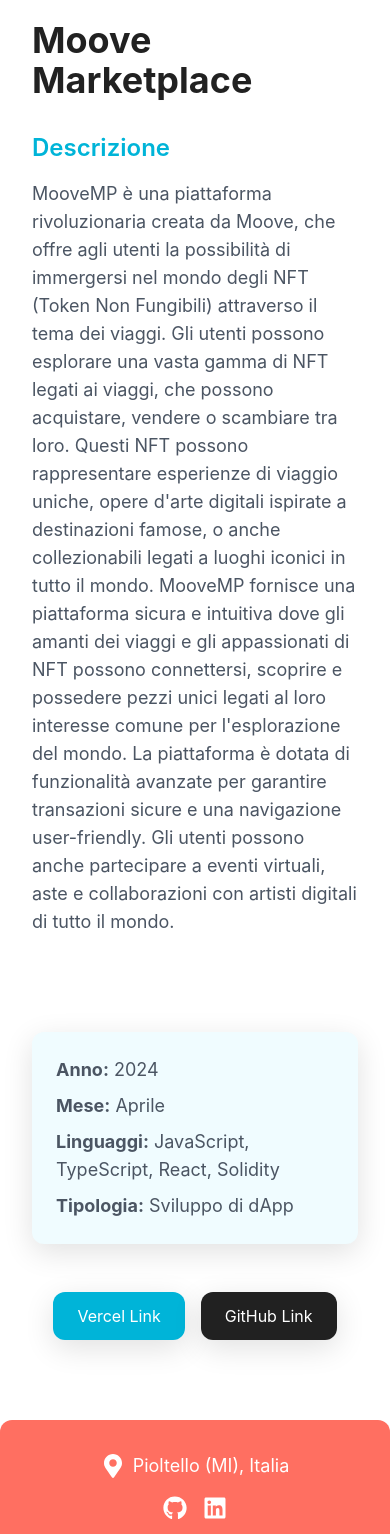
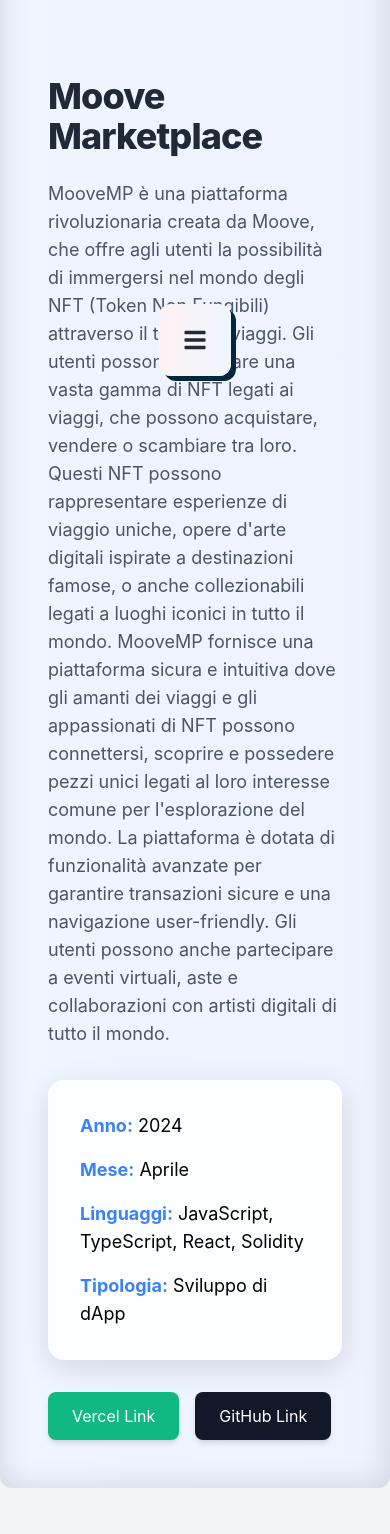
Before and after one commit to Nicco6598/MN-Portfolio, a React (Create React App) app: page /projects/1 in a window 390 px wide. Shown: the part 452-1986 px from the top of the page. Built offline with nearby package versions, Linux system fonts and the light colour scheme.

Commit message:
aggiornamenti grafici

```diff
--- a/src/components/Footer.tsx
+++ b/src/components/Footer.tsx
@@ -3,7 +3,7 @@
 
 const Footer: React.FC = () => {
   return (
-    <footer className="bg-murrey text-white mt-12 mx-auto max-w-full sm:max-w-4xl rounded-t-xl shadow-lg p-4">
+    <footer className="bg-flax text-alice-blue mt-12 bottom-0 mx-auto max-w-full sm:max-w-6xl rounded-t-xl shadow-lg p-4">
       <div className="container mx-auto flex flex-col sm:flex-row justify-between items-center p-4">
         <div className="mb-4 sm:mb-0 text-center sm:text-left flex items-center">
           <FaMapMarkerAlt className="mr-2" size={24} />
@@ -14,7 +14,7 @@
             href="https://github.com/Nicco6598"
             target="_blank"
             rel="noopener noreferrer"
-            className="text-white hover:text-dark-cyan transition"
+            className="text-white hover:text-rich-black transition"
           >
             <FaGithub size={24} />
           </a>
@@ -22,7 +22,7 @@
             href="https://www.linkedin.com/in/marco-niccolini98/"
             target="_blank"
             rel="noopener noreferrer"
-            className="text-white hover:text-dark-cyan transition"
+            className="text-white hover:text-rich-black transition"
           >
             <FaLinkedin size={24} />
           </a>
@@ -30,7 +30,7 @@
         <div className="text-center sm:text-right">
           <p className="text-sm">© 2024 Marco Niccolini. All rights reserved.</p>
           <p className="text-sm">
-            Built with <span className="text-dark-cyan">❤</span> and React.
+            Built with <span className="text-rich-black">❤</span> and React.
           </p>
         </div>
       </div>
--- a/src/components/Navbar.tsx
+++ b/src/components/Navbar.tsx
@@ -17,19 +17,16 @@
 
   return (
     <>
-      <nav className="bg-murrey text-white sticky top-4 left-4 mx-auto max-w-fit sm:max-w-4xl rounded-xl shadow-lg z-50 overflow-hidden">
-        <div className="container mx-auto p-4 flex justify-between items-center">
-          <div className="text-lg hidden md:flex">
-            <Link to="/" className="px-2 sm:px-4 hover:text-dark-cyan transition font-bold uppercase">Home</Link>
-            <Link to="/projects" className="px-2 sm:px-4 hover:text-dark-cyan transition font-bold uppercase">Progetti</Link>
-            <Link to="/contact" className="px-2 sm:px-4 hover:text-dark-cyan transition font-bold uppercase">Contatti</Link>
-          </div>
-          <div className="flex items-center">
+      <nav className="fixed bottom-4 left-1/2 transform -translate-x-1/2 bg-gradient-to-r from-red-50 to-blue-50 text-gray-800 p-4 rounded-xl shadow-[5px_5px_0px_0px_rgba(0,40,58)] z-50 backdrop-filter backdrop-blur-md">
+        <div className="flex items-center justify-between">
+          <Link to="/" className="hidden md:inline-block px-4 text-lg font-bold uppercase hover:text-dark-cyan transition">Home</Link>
+          <Link to="/projects" className="hidden md:inline-block px-4 text-lg font-bold uppercase hover:text-dark-cyan transition">Progetti</Link>
+          <Link to="/contact" className="hidden md:inline-block px-4 text-lg font-bold uppercase hover:text-dark-cyan transition">Contatti</Link>
           <a
             href="https://www.dropbox.com/scl/fi/qq0zfpybd8fh1mf8869jm/Marco_Niccolini_CV-IT.pdf?rlkey=p6ke8o7aoafw1o58prs9p1oal&st=w7vok4o5&dl=0"
             target="_blank"
             rel="noopener noreferrer"
-              className="bg-dark-cyan text-white px-4 py-2 mx-2 rounded-xl hover:bg-dark-cyan/80 transition hidden md:block"
+            className="hidden mr-4 md:inline-block bg-flax text-white px-4 py-2 rounded-xl font-bold uppercase hover:bg-flax/80 transition"
           >
             CV Italiano
           </a>
@@ -37,39 +34,43 @@
             href="https://www.dropbox.com/scl/fi/aijt4s3d9q5qxuhb5guw7/Marco_Niccolini_CV-ENG.pdf?rlkey=0aobe9miqapzscftl2935xg1q&st=200e060b&dl=0"
             target="_blank"
             rel="noopener noreferrer"
-              className="bg-dark-cyan text-white px-4 py-2 mx-2 rounded-xl hover:bg-dark-cyan/80 transition hidden md:block"
+            className="hidden mr-4 md:inline-block bg-flax text-white px-4 py-2 rounded-xl font-bold uppercase hover:bg-flax/80 transition"
           >
             CV Inglese
           </a>
-            <a href="https://github.com/Nicco6598" className="bg-rich-black text-white px-4 py-2 rounded-xl hover:bg-rich-black/80 transition hidden md:block">GitHub</a>
-          </div>
-          <div className="md:hidden">
-            <button onClick={toggleMenu} className="text-white focus:outline-none w-fit bg-murrey p-2 rounded-md">
-              {isMenuOpen ? <FaTimes size={24} className="text-white" /> : <FaBars size={24} />}
+          <a
+            href="https://github.com/Nicco6598"
+            className="hidden md:inline-block bg-rich-black text-white px-4 py-2 rounded-xl font-bold uppercase hover:bg-rich-black/80 transition"
+            target="_blank"
+            rel="noopener noreferrer"
+          >
+            GitHub
+          </a>
+          <button onClick={toggleMenu} className="text-gray-800 focus:outline-none w-auto p-2 mx-auto justify-center md:hidden flex">
+            {isMenuOpen ? <FaTimes size={24} /> : <FaBars size={24} />}
           </button>
-          </div>
         </div>
       </nav>
       {isMenuOpen && (
+        <>
+          <div className="fixed  inset-0 bg-blue-50 bg-opacity-80 backdrop-blur-md z-40" onClick={closeMenu}></div>
           <div
-          className="fixed inset-0 bg-white z-50 flex justify-center items-center p-4"
+            className="fixed inset-0 flex justify-center items-center z-50"
             onClick={closeMenu}
           >
             <div
-            className="w-full max-w-md mx-auto rounded-xl p-8 text-center"
+              className="bg-blue-100 text-gray-800 p-8 rounded-2xl shadow-lg space-y-4 w-11/12 max-w-md mx-auto"
               onClick={(e) => e.stopPropagation()}
             >
-            <div className="mb-8">
-              <Link to="/" className="block text-2xl text-murrey hover:text-dark-cyan transition font-bold uppercase mb-4" onClick={closeMenu}>Home</Link>
-              <Link to="/projects" className="block text-2xl text-murrey hover:text-dark-cyan transition font-bold uppercase mb-4" onClick={closeMenu}>Progetti</Link>
-              <Link to="/contact" className="block text-2xl text-murrey hover:text-dark-cyan transition font-bold uppercase mb-4" onClick={closeMenu}>Contatti</Link>
-            </div>
-            <div className="mb-8">
+              <div className="flex flex-col items-center space-y-4">
+                <Link to="/" className="block text-2xl font-bold uppercase" onClick={closeMenu}>Home</Link>
+                <Link to="/projects" className="block text-2xl font-bold uppercase" onClick={closeMenu}>Progetti</Link>
+                <Link to="/contact" className="block text-2xl font-bold uppercase" onClick={closeMenu}>Contatti</Link>
                 <a
                   href="https://www.dropbox.com/scl/fi/qq0zfpybd8fh1mf8869jm/Marco_Niccolini_CV-IT.pdf?rlkey=p6ke8o7aoafw1o58prs9p1oal&st=w7vok4o5&dl=0"
                   target="_blank"
                   rel="noopener noreferrer"
-                className="block bg-dark-cyan text-white px-6 py-3 rounded-xl mb-4 hover:bg-dark-cyan/80 transition font-bold uppercase"
+                  className="block bg-dark-cyan text-white px-6 py-3 rounded-xl font-bold uppercase w-full text-center"
                   onClick={closeMenu}
                 >
                   Scarica CV Italiano
@@ -78,15 +79,14 @@
                   href="https://www.dropbox.com/scl/fi/aijt4s3d9q5qxuhb5guw7/Marco_Niccolini_CV-ENG.pdf?rlkey=0aobe9miqapzscftl2935xg1q&st=200e060b&dl=0"
                   target="_blank"
                   rel="noopener noreferrer"
-                className="block bg-dark-cyan text-white px-6 py-3 rounded-xl hover:bg-dark-cyan/80 transition font-bold uppercase"
+                  className="block bg-dark-cyan text-white px-6 py-3 rounded-xl font-bold uppercase w-full text-center"
                   onClick={closeMenu}
                 >
                   Scarica CV Inglese
                 </a>
-            </div>
                 <a
                   href="https://github.com/Nicco6598"
-              className="block bg-rich-black text-white px-6 py-3 rounded-xl hover:bg-rich-black/80 transition font-bold uppercase"
+                  className="block bg-rich-black text-white px-6 py-3 rounded-xl font-bold uppercase w-full text-center"
                   target="_blank"
                   rel="noopener noreferrer"
                   onClick={closeMenu}
@@ -95,6 +95,8 @@
                 </a>
               </div>
             </div>
+          </div>
+        </>
       )}
     </>
   );
--- a/src/components/ProjectCarousel.tsx
+++ b/src/components/ProjectCarousel.tsx
@@ -19,10 +19,15 @@
     <Slider {...settings}>
       {projects.slice(0, 3).map((project) => (
         <div key={project.id} className="p-4">
-          <div className="bg-alice-blue rounded-xl shadow-[0_8px_12px_rgb(0,0,0,0.12)] p-4 text-center">
-            <img src={project.imageUrl} alt={project.title} className="mx-auto w-48 h-48 object-cover rounded-xl mb-4" />
-            <h3 className="text-xl font-semibold text-rich-black">{project.title}</h3>
-            <p className="text-gray-600">{project.shortDescription}</p>
+          <div className="bg-white bg-opacity-90 backdrop-blur-md rounded-2xl shadow-[0_0px_15px_rgba(0,0,0,0.12)] p-6 text-center transform transition duration-500 hover:scale-95">
+            <img src={project.imageUrl} alt={project.title} className="mx-auto w-48 h-48 object-cover rounded-xl mb-4 shadow-lg" />
+            <h3 className="text-2xl font-extrabold text-gray-800 mb-2">{project.title}</h3>
+            <p className="text-gray-600 mb-4">{project.shortDescription}</p>
+            <div className="flex flex-col items-center">
+              <p className="text-gray-600"><strong>Anno:</strong> {project.year}</p>
+              <p className="text-gray-600"><strong>Linguaggi:</strong> {project.languages.join(', ')}</p>
+              <p className="text-gray-600"><strong>Tipologia:</strong> {project.type}</p>
+            </div>
           </div>
         </div>
       ))}
--- a/src/index.css
+++ b/src/index.css
@@ -5,7 +5,9 @@
 @tailwind base;
 @tailwind components;
 @tailwind utilities;
+
 body {
+  background-color: #F3F4F6; /* Utilizzo del colore 'alice-blue' */
   @apply font-sans;
   margin: 0;
   font-family: -apple-system, BlinkMacSystemFont, 'Segoe UI', 'Roboto', 'Oxygen',
@@ -13,7 +15,9 @@
     sans-serif;
   -webkit-font-smoothing: antialiased;
   -moz-osx-font-smoothing: grayscale;
+  min-height: 100vh;
 }
+
 
 code {
   font-family: source-code-pro, Menlo, Monaco, Consolas, 'Courier New',
--- a/src/pages/Contact.tsx
+++ b/src/pages/Contact.tsx
@@ -1,5 +1,6 @@
 import React, { useState } from 'react';
 import { projects } from '../data/projectData'; // Importa i dati dei progetti
+import '../styles/animations.css';
 
 const Contact: React.FC = () => {
   const [email, setEmail] = useState('');
@@ -44,10 +45,12 @@
     }
   };
 
+  const selectedProjectData = projects.find(project => project.id === selectedProject);
+
   return (
-    <div className="container mx-auto p-8 max-w-4xl"> {/* Aggiunta della classe max-w-4xl */}
-      <h1 className="text-4xl font-bold text-center mb-12 mt-12 text-rich-black">CONTATTI</h1>
-      <form onSubmit={handleSubmit} className="bg-white p-8 rounded-xl shadow-[0_8px_30px_rgb(0,0,0,0.12)] space-y-6">
+    <div className="max-w-6xl mx-auto p-12 mt-12 bg-gradient-to-r from-blue-50 to-indigo-50 bg-opacity-80 backdrop-blur-lg rounded-xl shadow-[inset_0px_0px_30px_0px_#00000024] fade-in-up">
+      <h1 className="text-5xl font-extrabold text-center mb-16 text-gray-800 tracking-tight">CONTATTI</h1>
+      <form onSubmit={handleSubmit} className="bg-white bg-opacity-90 p-8 rounded-2xl shadow-[0_8px_30px_rgba(0,0,0,0.12)] space-y-6">
         <div>
           <label className="block text-gray-700 mb-2">Email</label>
           <input
@@ -82,13 +85,22 @@
               <option key={project.id} value={project.id}>{project.title}</option>
             ))}
           </select>
-          {selectedProject && (
-            <div className="mt-4">
-              <img src={projects.find(project => project.id === selectedProject)?.imageUrl} alt="Selected Project" className="w-20 mx-auto h-20 object-cover rounded-xl" />
+          {selectedProjectData && (
+            <div className="mt-4 p-4 bg-gradient-to-r from-green-100 to-emerald-300 rounded-xl shadow-lg transform transition duration-500">
+              <div className="flex flex-col items-center lg:flex-row lg:items-start">
+                <img src={selectedProjectData.imageUrl} alt={selectedProjectData.title} className="w-32 h-32 object-cover rounded-xl mb-4 lg:mb-0 lg:mr-4" />
+                <div>
+                  <h2 className="text-xl font-semibold text-center text-gray-800 mb-2 lg:text-left">{selectedProjectData.title}</h2>
+                  <p className="text-gray-600 text-center lg:text-left mb-2">{selectedProjectData.shortDescription}</p>
+                  <p className="text-gray-600 text-center lg:text-left mb-2"><strong>Anno:</strong> {selectedProjectData.year}</p>
+                  <p className="text-gray-600 text-center lg:text-left mb-2"><strong>Linguaggi:</strong> {selectedProjectData.languages.join(', ')}</p>
+                  <p className="text-gray-600 text-center lg:text-left"><strong>Tipologia:</strong> {selectedProjectData.type}</p>
+                </div>
+              </div>
             </div>
           )}
         </div>
-        <button type="submit" className="bg-dark-cyan text-white w-full py-3 rounded-xl shadow hover:bg-dark-cyan/80 transition">
+        <button type="submit" className="bg-dark-cyan text-white w-full py-3 rounded-xl shadow-md hover:bg-dark-cyan/80 transition transform hover:scale-105">
           Invia
         </button>
       </form>
--- a/src/pages/Home.tsx
+++ b/src/pages/Home.tsx
@@ -1,15 +1,21 @@
 import React from 'react';
 import profilePic from '../assets/profile.jpg';
 import ProjectCarousel from '../components/ProjectCarousel';
+import '../styles/animations.css'; // Assicurati di creare un file animations.css per le animazioni
 
 const Home: React.FC = () => {
   return (
-    <div className="max-w-4xl mx-auto p-8 bg-white mt-12">
-      <div className="flex flex-col lg:flex-row items-center mb-8">
-        <img src={profilePic} alt="Profile" className="w-auto h-72 md:w-64 md:h-64 rounded-xl shadow-lg mb-6 lg:mb-0 lg:mr-12" />
+    <div className="max-w-6xl mx-auto p-12 bg-gradient-to-r from-blue-50 to-indigo-50 bg-opacity-80 backdrop-blur-lg mt-12 rounded-xl shadow-[inset_0px_0px_30px_0px_#00000024]">
+      <div className="flex flex-col lg:flex-row items-center mb-16 fade-in-up">
+        <img
+          src={profilePic}
+          alt="Profile"
+          className="w-auto h-72 md:w-64 md:h-64 rounded-xl shadow-lg mb-6 lg:mb-0 lg:mr-12 transform transition duration-500 hover:scale-105"
+        />
         <div className="text-center lg:text-left">
-          <h1 className="text-3xl md:text-4xl font-bold italic text-rich-black">MARCO NICCOLINI</h1>
-          <p className="mt-4 text-base md:text-lg text-gray-600 font-modern">Sono Marco, uno sviluppatore informatico con una forte passione per
+          <h1 className="text-4xl md:text-5xl font-extrabold italic text-gray-800 tracking-tight font-sans">MARCO NICCOLINI</h1>
+          <p className="mt-4 text-lg md:text-xl text-gray-600 font-modern">
+            Sono Marco, uno sviluppatore informatico con una forte passione per
             la tecnologia blockchain. Ho conseguito un master in sviluppo
             blockchain presso l'Università Start2Impact, acquisendo una solida base
             nella progettazione e nello sviluppo di software. Sono proattivo,
@@ -18,54 +24,32 @@
           </p>
         </div>
       </div>
-      <div className="mt-12 text-center">
-        <h2 className="text-2xl mb-6 font-bold rounded-2xl text-rich-black">SKILLS</h2>
-        <div className="grid grid-cols-1 md:grid-cols-2 lg:grid-cols-3 gap-6">
-          <div className="bg-alice-blue rounded-xl shadow-[0_8px_30px_rgb(0,0,0,0.12)] p-4">
-            <h3 className="text-xl font-semibold text-rich-black">Solidity</h3>
+      <div className="mt-16 text-center fade-in-up">
+        <h2 className="text-4xl mb-8 font-extrabold text-gray-800 tracking-tight">SKILLS</h2>
+        <div className="grid grid-cols-1 md:grid-cols-2 lg:grid-cols-3 gap-8">
+          {[
+            { skill: 'Solidity', level: '90%' },
+            { skill: 'React', level: '85%' },
+            { skill: 'TypeScript', level: '80%' },
+            { skill: 'JavaScript', level: '75%' },
+            { skill: 'Python', level: '70%' },
+          ].map((item) => (
+            <div key={item.skill} className="bg-white bg-opacity-90 backdrop-blur-md rounded-2xl shadow-[0_8px_30px_rgba(0,0,0,0.12)] p-6 transform transition duration-500 hover:scale-105">
+              <h3 className="text-2xl font-semibold text-gray-800">{item.skill}</h3>
               <div className="w-full bg-gray-200 rounded-xl h-8 my-4 relative">
-              <div className="bg-dark-cyan h-8 rounded-xl flex items-center justify-center" style={{ width: '90%' }}>
-                <span className="text-white text-sm">90%</span>
+                <div
+                  className="bg-dark-cyan h-8 rounded-xl flex items-center justify-center transition-all duration-500"
+                  style={{ width: item.level }}
+                >
+                  <span className="text-white text-sm">{item.level}</span>
                 </div>
               </div>
             </div>
-          <div className="bg-alice-blue rounded-xl shadow-[0_8px_30px_rgb(0,0,0,0.12)] p-4">
-            <h3 className="text-xl font-semibold text-rich-black">React</h3>
-            <div className="w-full bg-gray-200 rounded-xl h-8 my-4 relative">
-              <div className="bg-dark-cyan h-8 rounded-xl flex items-center justify-center" style={{ width: '85%' }}>
-                <span className="text-white text-sm">85%</span>
+          ))}
         </div>
       </div>
-          </div>
-          <div className="bg-alice-blue rounded-xl shadow-[0_8px_30px_rgb(0,0,0,0.12)] p-4">
-            <h3 className="text-xl font-semibold text-rich-black">TypeScript</h3>
-            <div className="w-full bg-gray-200 rounded-xl h-8 my-4 relative">
-              <div className="bg-dark-cyan h-8 rounded-xl flex items-center justify-center" style={{ width: '80%' }}>
-                <span className="text-white text-sm">80%</span>
-              </div>
-            </div>
-          </div>
-          <div className="bg-alice-blue rounded-xl shadow-[0_8px_30px_rgb(0,0,0,0.12)] p-4">
-            <h3 className="text-xl font-semibold text-rich-black">JavaScript</h3>
-            <div className="w-full bg-gray-200 rounded-xl h-8 my-4 relative">
-              <div className="bg-dark-cyan h-8 rounded-xl flex items-center justify-center" style={{ width: '75%' }}>
-                <span className="text-white text-sm">75%</span>
-              </div>
-            </div>
-          </div>
-          <div className="bg-alice-blue rounded-xl shadow-[0_8px_30px_rgb(0,0,0,0.12)] p-4">
-            <h3 className="text-xl font-semibold text-rich-black">Python</h3>
-            <div className="w-full bg-gray-200 rounded-xl h-8 my-4 relative">
-              <div className="bg-dark-cyan h-8 rounded-xl flex items-center justify-center" style={{ width: '70%' }}>
-                <span className="text-white text-sm">70%</span>
-              </div>
-            </div>
-          </div>
-          {/* Ripeti per altre competenze */}
-        </div>
-      </div>
-      <div className="mt-12 text-center">
-        <h2 className="text-2xl mb-6 font-bold rounded-2xl text-rich-black">PROGETTI</h2>
+      <div className="mt-16 text-center fade-in-up">
+        <h2 className="text-4xl mb-8 font-extrabold text-gray-800 tracking-tight">PROGETTI</h2>
         <ProjectCarousel />
       </div>
     </div>
--- a/src/pages/ProjectDetail.tsx
+++ b/src/pages/ProjectDetail.tsx
@@ -4,47 +4,56 @@
 
 const ProjectDetail: React.FC = () => {
   const { id } = useParams<{ id: string }>();
-  const project = projects.find((project) => project.id === parseInt(id!));
+  const project = projects.find((proj) => proj.id === parseInt(id!));
 
   if (!project) {
     return <div>Project not found</div>;
   }
 
   return (
-    <div className="max-w-4xl mx-auto p-8 mt-12">
-      <div className="flex flex-col lg:flex-row items-center lg:items-start mb-12">
-        <div className="lg:w-1/2 lg:pl-8 flex justify-center lg:justify-start mb-8 lg:mb-0">
-          <img src={project.imageUrl} alt={project.title} className="w-72 h-72 object-cover rounded-xl" />
+    <div className="max-w-6xl mx-auto p-12 mt-12 bg-gradient-to-r from-blue-50 to-indigo-50 bg-opacity-80 backdrop-blur-lg rounded-xl shadow-[inset_0px_0px_30px_0px_#00000024]">
+      <div className="grid grid-cols-1 lg:grid-cols-2 gap-12">
+        <div className="flex justify-center">
+          <img src={project.imageUrl} alt={project.title} className="w-96 h-96 object-cover lg:max-w-lg rounded-xl transform transition duration-500 hover:scale-105" />
         </div>
-        <div className="lg:w-1/2 lg:pr-8">
-          <h1 className="text-4xl font-bold mb-8 text-rich-black text-left">{project.title}</h1>
-          <div className="mb-12">
-            <h2 className="text-2xl font-semibold text-dark-cyan mb-4 text-left">Descrizione</h2>
-            <p className="text-lg text-gray-600 text-left">{project.fullDescription}</p>
+        <div className="flex flex-col justify-center">
+          <h1 className="text-4xl md:text-5xl font-extrabold text-gray-800 tracking-tight mb-6">{project.title}</h1>
+          <p className="text-lg md:text-xl text-gray-600 mb-8">{project.fullDescription}</p>
+          <div className="bg-white bg-opacity-90 p-8 rounded-2xl shadow-[0_8px_30px_rgba(0,0,0,0.12)]">
+            <ul className="space-y-4 text-lg">
+              <li>
+                <strong className="text-dark-cyan">Anno:</strong> {project.year}
+              </li>
+              <li>
+                <strong className="text-dark-cyan">Mese:</strong> {project.month}
+              </li>
+              <li>
+                <strong className="text-dark-cyan">Linguaggi:</strong> {project.languages.join(', ')}
+              </li>
+              <li>
+                <strong className="text-dark-cyan">Tipologia:</strong> {project.type}
+              </li>
+            </ul>
+          </div>
+          <div className="mt-8 flex space-x-4">
+            {project.vercelLink && (
+              <a
+                href={project.vercelLink}
+                className="inline-block bg-flax text-white px-6 py-3 rounded-lg shadow-md hover:bg-flax/80 transition duration-300 transform hover:scale-105"
+              >
+                Vercel Link
+              </a>
+            )}
+            {project.githubLink && (
+              <a
+                href={project.githubLink}
+                className="inline-block bg-rich-black text-white px-6 py-3 rounded-lg shadow-md hover:bg-rich-black/80 transition duration-300 transform hover:scale-105"
+              >
+                GitHub Link
+              </a>
+            )}
           </div>
         </div>
-      </div>
-      <div className="mb-12 flex justify-center">
-            <div className="bg-alice-blue rounded-xl shadow-[0_8px_30px_rgb(0,0,0,0.12)] p-6 text-left w-full lg:w-auto">
-              <ul className="text-lg text-gray-600 space-y-2">
-                <li><strong>Anno:</strong> {project.year}</li>
-                <li><strong>Mese:</strong> {project.month}</li>
-                <li><strong>Linguaggi:</strong> {project.languages.join(', ')}</li>
-                <li><strong>Tipologia:</strong> {project.type}</li>
-              </ul>
-            </div>
-      </div>
-      <div className="flex justify-center space-x-4">
-        {project.vercelLink &&
-          <a href={project.vercelLink} className="bg-dark-cyan text-white px-6 py-3 rounded-xl shadow-[0_8px_30px_rgb(0,0,0,0.12)] hover:bg-dark-cyan/80 transition">
-            Vercel Link
-          </a>
-        }
-        {project.githubLink &&
-          <a href={project.githubLink} className="bg-rich-black text-white px-6 py-3 rounded-xl shadow-[0_8px_30px_rgb(0,0,0,0.12)] hover:bg-rich-black/80 transition">
-            GitHub Link
-          </a>
-        }
       </div>
     </div>
   );
--- /dev/null
+++ b/src/styles/animations.css
@@ -0,0 +1,15 @@
+/* animations.css */
+@keyframes fadeInUp {
+    from {
+      opacity: 0;
+      transform: translateY(20px);
+    }
+    to {
+      opacity: 1;
+      transform: translateY(0);
+    }
+  }
+
+  .fade-in-up {
+    animation: fadeInUp 1s ease-out forwards;
+  }
```
Also changed, not shown: src/pages/Projects.tsx (+18 -10 lines), tailwind.config.js (+5 -5 lines). Lines whose indentation alone changed are shown as unchanged.
